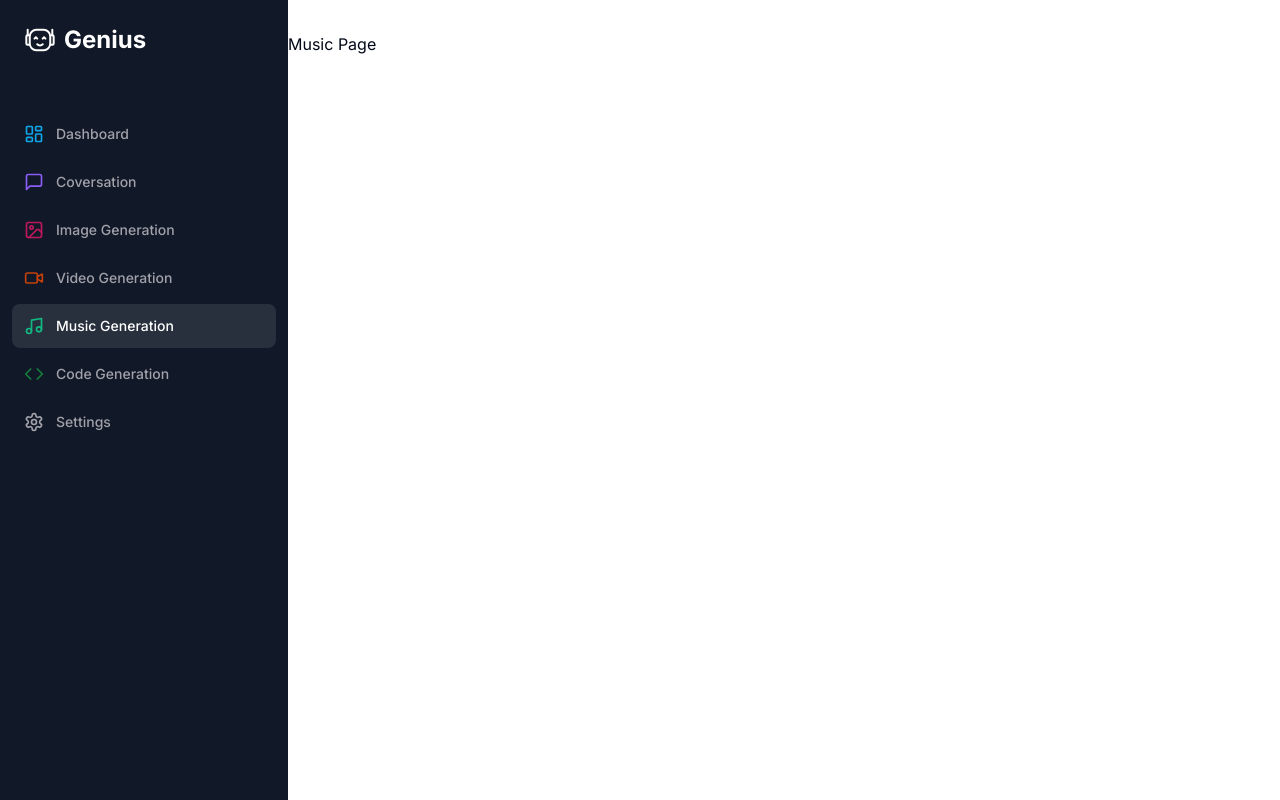
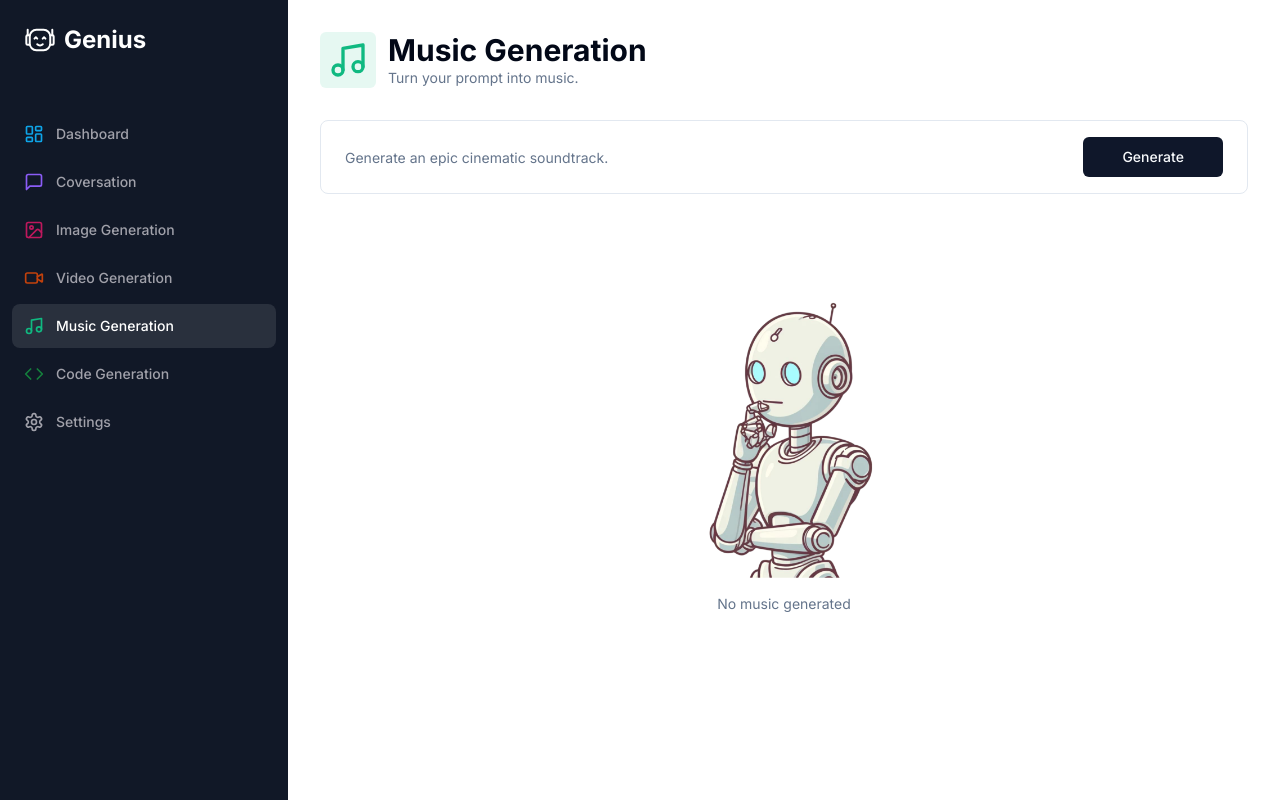
Before and after one commit to Mrgnoblennon/AI-Platform, a Next.js app: page /music in a window 1280 px wide. Built offline with nearby package versions, Linux system fonts and the light colour scheme.

Commit message:
implemented music generation

```diff
--- a/app/(dashboard)/(routes)/conversation/page.tsx
+++ b/app/(dashboard)/(routes)/conversation/page.tsx
@@ -83,7 +83,7 @@ const ConversationPage = () => {
   return (
     <div>
       <Heading
-        title="Conversation"
+        title="Conversation Generation"
         description="Our most advanced conversation model."
         icon={MessageSquare}
         iconColor="text-violet-500"
--- a/app/(dashboard)/(routes)/image/page.tsx
+++ b/app/(dashboard)/(routes)/image/page.tsx
@@ -74,24 +74,25 @@ const ImagePage = () => {
   };
 
   const predefinedPlaceholder = [
-    "How do I calculate the radius of a circle?",
-    "What is the current tallest building in the world?",
-    "When was the invention of the first computer?",
-    "Can you explain the theory of relativity?",
-    "What are the benefits of meditation?",
-    "How does machine learning work?",
-    "What are the latest trends in artificial intelligence?",
-    "How can I improve my coding skills?",
-    "What are some healthy diet tips?",
-    "How do I start learning a new language?"
+    "Can you generate an image of a futuristic city skyline at sunset with flying cars?",
+    "Generate a serene beach scene with crystal clear water and palm trees.",
+    "Create a fantasy landscape with a castle on a hill under a starry night sky.",
+    "Show an underwater world with colorful coral reefs and diverse marine life.",
+    "Generate an image of a bustling marketplace in a medieval village.",
+    "Create a steampunk-themed cityscape with airships and vintage machinery.",
+    "Show a lush forest with a hidden waterfall and exotic plants.",
+    "Generate an image of an astronaut floating in space with the Earth in the background.",
+    "Create a sci-fi scene of a robot exploring a distant planet.",
+    "Show a cozy cabin in the mountains during a snowy winter evening."
   ];
+
 
   const randomPlaceholder = predefinedPlaceholder[Math.floor(Math.random() * predefinedPlaceholder.length)];
 
   return (
     <div>
       <Heading
-        title="Image"
+        title="Image Generation"
         description="Turn your prompt into an image."
         icon={ImageIcon}
         iconColor="text-pink-700"
--- /dev/null
+++ b/app/(dashboard)/(routes)/music/constants.ts
@@ -0,0 +1,7 @@
+import * as z from "zod";
+
+export const formSchema = z.object({
+  prompt: z.string().min(1, {
+    message : "Prompt is required",
+  }),
+});
--- a/app/(dashboard)/(routes)/music/page.tsx
+++ b/app/(dashboard)/(routes)/music/page.tsx
@@ -1,7 +1,135 @@
+"use client";
+
+import { useState } from "react";
+import axios from "axios";
+import { useRouter } from "next/navigation";
+import * as z from "zod";
+import { useForm } from "react-hook-form";
+import { Music } from "lucide-react";
+import { zodResolver } from "@hookform/resolvers/zod";
+
+import { formSchema } from "./constants";
+
+import { Heading } from "@/components/heading";
+import { Input } from "@/components/ui/input";
+import { Button } from "@/components/ui/button";
+import { Empty } from "@/components/empty";
+import { Loader } from "@/components/loader";
+import {
+  Form,
+  FormControl,
+  FormField,
+  FormItem,
+} from "@/components/ui/form";
+
+interface Message {
+  role: "user" | "assistant";
+  content: string;
+}
+
 const MusicPage = () => {
+  const [music, setMusic] = useState<string>();
+  const router = useRouter();
+
+  const form = useForm<z.infer<typeof formSchema>>({
+    resolver: zodResolver(formSchema),
+    defaultValues: {
+      prompt: ""
+    }
+  });
+
+  const isLoading = form.formState.isSubmitting;
+
+  const onSubmit = async (values: z.infer<typeof formSchema>) => {
+    try {
+      setMusic(undefined);
+
+      const response = await axios.post("/api/music", values)
+
+      setMusic(response.data?.audio);
+
+      console.log("Response", response.data?.audio);
+      form.reset();
+    } catch (error: any) {
+      console.log(error);
+    } finally {
+      router.refresh();
+    }
+  };
+
+  const predefinedPlaceholder = [
+    "Create a calming ambient track.",
+    "Generate an upbeat pop song.",
+    "Compose a dramatic classical piece.",
+    "Create a jazzy tune with a saxophone.",
+    "Generate a rock track with guitar riffs.",
+    "Create a hip-hop beat with strong bass.",
+    "Compose an electronic dance track.",
+    "Generate a soothing acoustic guitar piece.",
+    "Create an uplifting orchestral piece.",
+    "Generate an epic cinematic soundtrack."
+  ];
+
+  const randomPlaceholder = predefinedPlaceholder[Math.floor(Math.random() * predefinedPlaceholder.length)];
+
   return (
     <div>
-      Music Page
+      <Heading
+        title="Music Generation"
+        description="Turn your prompt into music."
+        icon={Music}
+        iconColor="text-emerald-500"
+        bgColor="bg-emerald-500/10"
+      />
+      <div className="px-4 lg:px-8">
+        <div>
+          <Form {...form}>
+            <form
+              onSubmit={form.handleSubmit(onSubmit)}
+              className="rounded-lg border w-full p-4 px-3 md:px-6 focus-within:shadow-sm grid grid-cols-12 gap-2"
+            >
+              <FormField
+                name="prompt"
+                render={({ field }) => (
+                  <FormItem className="col-span-12 lg:col-span-10">
+                    <FormControl className="m-0 p-0">
+                      <Input
+                        className="border-0 outline-none focus-visible:ring-0 focus-visible:ring-transparent"
+                        disabled={isLoading}
+                        placeholder={randomPlaceholder}
+                        {...field}
+                      />
+                    </FormControl>
+                  </FormItem>
+                )}
+              />
+              <Button
+                className="col-span-12 lg:col-span-2 w-full "
+                disabled={isLoading}
+              >
+                Generate
+              </Button>
+            </form>
+          </Form>
+        </div>
+        <div className="space-y-4 mt-4">
+          {isLoading && (
+            <div className="p-8 rounded-lg w-full flex items-center justify-center bg-muted">
+              <Loader />
+            </div>
+          )}
+          {!music && !isLoading && (
+            <Empty
+              label="No music generated"
+            />
+          )}
+          {music && (
+            <audio controls className="w-full mt-8">
+              <source src={music}/>
+            </audio>
+          )}
+        </div>
+      </div>
     </div>
   );
 }
--- /dev/null
+++ b/app/api/music/route.ts
@@ -0,0 +1,44 @@
+import { auth } from '@clerk/nextjs/server';
+import { NextResponse } from 'next/server';
+import Replicate from "replicate";
+
+const replicate = new Replicate({
+  auth: process.env.REPLICATE_API_TOKEN
+});
+
+export async function POST(
+  req: Request
+) {
+  try {
+    const { userId } = auth();
+    const body = await req.json();
+    const { prompt } = body;
+
+
+    if (!userId) {
+      return new NextResponse("Unauthorised", { status : 401 });
+    }
+
+    if (!prompt) {
+      return new NextResponse("Prompt is required", { status : 400 });
+    }
+
+    const response = await replicate.run(
+      "riffusion/riffusion:8cf61ea6c56afd61d8f5b9ffd14d7c216c0a93844ce2d82ac1c9ecc9c7f24e05",
+      {
+        input: {
+          alpha: 0.5,
+          prompt_a: prompt,
+          denoising: 0.75,
+          seed_image_id: "vibes",
+          num_inference_steps: 50
+        }
+      }
+    );
+
+    return NextResponse.json(response);
+  } catch (error) {
+    console.log("[MUSIC_ERROR]", error);
+    return new NextResponse("Internal error", { status: 500 });
+  }
+};
--- a/package.json
+++ b/package.json
@@ -27,6 +27,7 @@
     "react-dom": "^18",
     "react-hook-form": "^7.51.5",
     "react-markdown": "^9.0.1",
+    "replicate": "^0.30.1",
     "tailwind-merge": "^2.3.0",
     "tailwindcss-animate": "^1.0.7",
     "zod": "^3.23.8"
```
Also changed, not shown: 1 other file (tests, documents, lock files or other folders).
